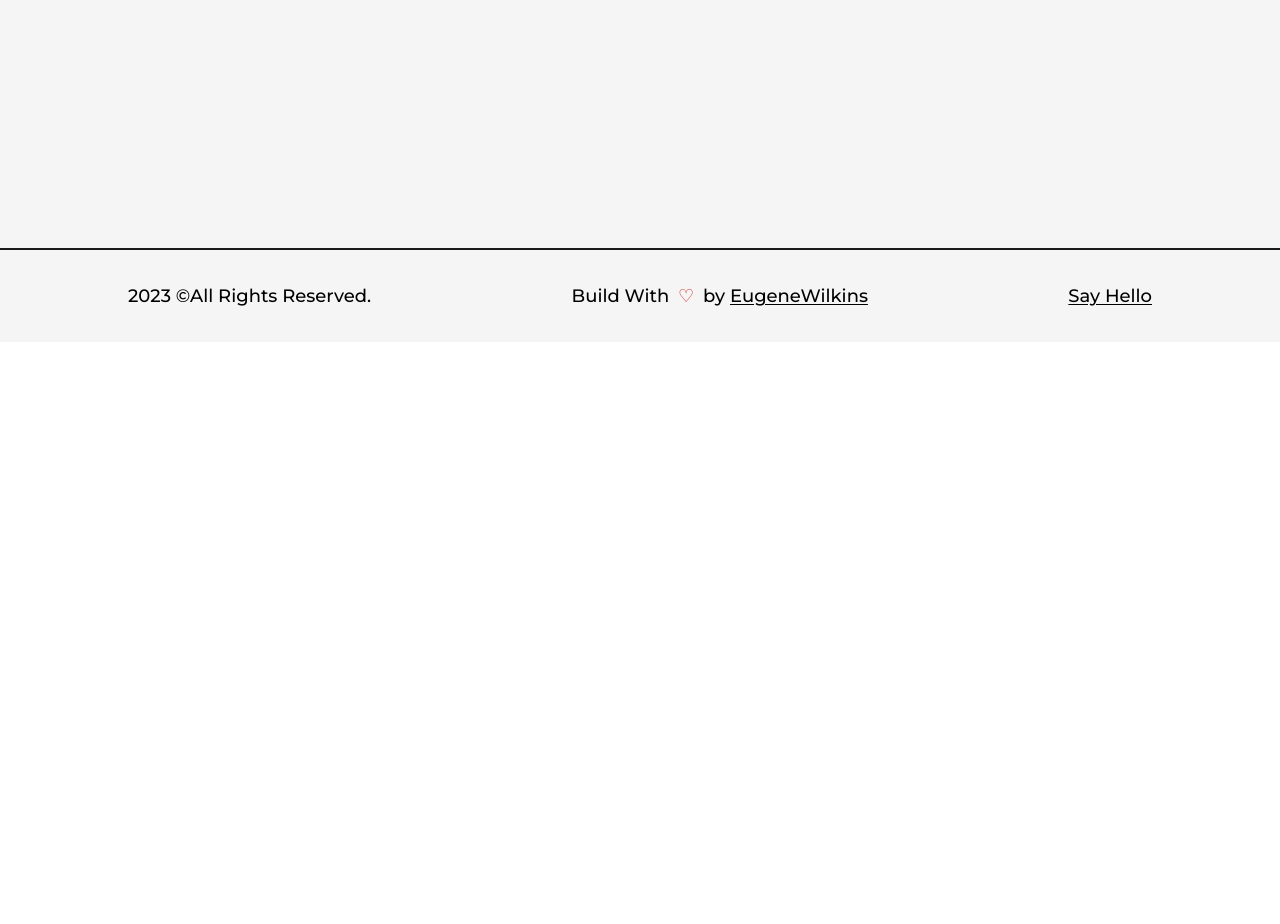
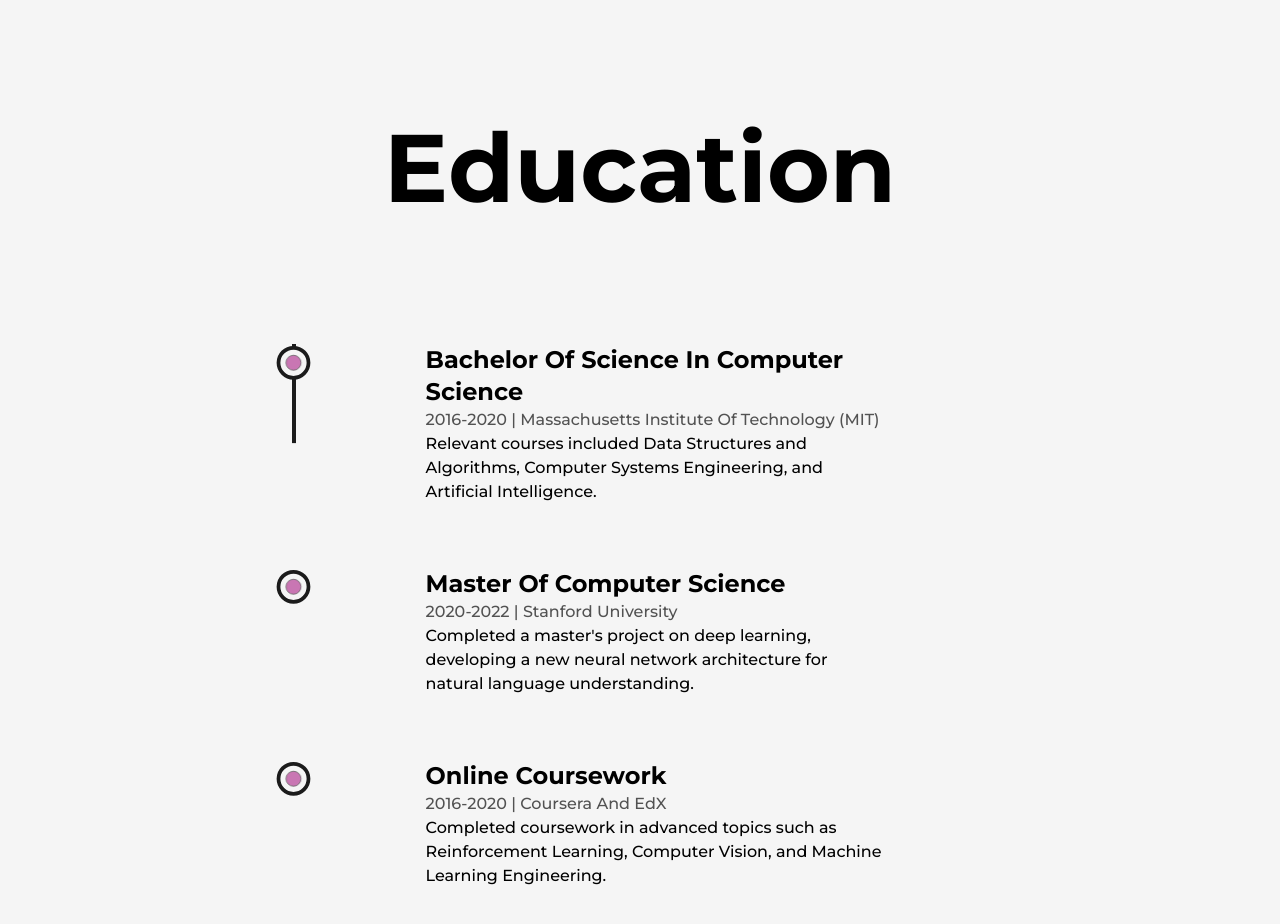
Before and after one commit to ewilkinsiii/Next.js-Developer-Portfolio, a Next.js app: page /about in a window 1280 px wide. Shown: the part 3700-4624 px from the top of the page. Before the commit the page ends 4042 px from the top, so only its background shows below. Built offline with nearby package versions, Linux system fonts and the light colour scheme.

Commit message:
added education

```diff
--- /dev/null
+++ b/src/components/Education.js
@@ -0,0 +1,77 @@
+import React, { useRef } from "react";
+import { motion, useScroll } from "framer-motion";
+import LiIcon from "./LiIcon";
+
+const Details = ({ type, time, place, info }) => {
+  const ref = useRef(null);
+  return (
+    <li
+      ref={ref}
+      className="my-8 first:mt-0 last:mb-0 w-[60%]
+          mx-auto flex flex-col items-center justify-between"
+      //key={props.id}
+    >
+      <LiIcon reference={ref} />
+      <motion.div
+        initial={{ y: 50 }}
+        whileInView={{ y: 0 }}
+        transition={{ duration: 0.5, type: "spring" }}
+      >
+        <h3 className="capitalize font-bold text-2xl">{type}</h3>
+        <span className="capitalize font-medium text-dark/75">
+          {time} | {place}
+        </span>
+        <p className="font-medium w-full">{info}</p>
+      </motion.div>
+    </li>
+  );
+};
+
+const Education = () => {
+  const ref = useRef(null);
+  const { scrollYProgress } = useScroll({
+    target: ref,
+    offset: ["start end", "end start"],
+  });
+
+  return (
+    <div className="my-64">
+      <h2 className="font-bold text-8xl mb-32 w-full text-center">Education</h2>
+
+      <div ref={ref} className="relative w-[75%] mx-auto">
+        <motion.div
+          style={{ scaleY: scrollYProgress }}
+          className="absolute left-9 top-0 w-[4px] h-full bg-dark origin-top"
+        />
+
+        <ul className="w-full flex flex-col items-start justify-between ml-4">
+          <Details
+            type="Bachelor Of Science In Computer Science"
+            time="2016-2020"
+            place="Massachusetts Institute Of Technology (MIT)"
+            info="Relevant courses included Data Structures and Algorithms, Computer Systems Engineering, and Artificial
+            Intelligence."
+          />
+
+          <Details
+            type="Master Of Computer Science"
+            time="2020-2022"
+            place="Stanford University"
+            info="Completed a master's project on deep learning, developing a new neural network architecture for natural
+           language understanding."
+          />
+
+          <Details
+            type="Online Coursework"
+            time="2016-2020"
+            place="Coursera And EdX"
+            info="Completed coursework in advanced topics such as Reinforcement Learning, Computer Vision, and Machine
+            Learning Engineering."
+          />
+        </ul>
+      </div>
+    </div>
+  );
+};
+
+export default Education;
--- a/src/pages/about.js
+++ b/src/pages/about.js
@@ -7,6 +7,7 @@
 import { useInView, useMotionValue, useSpring } from "framer-motion";
 import Skills from "@/components/Skills";
 import Experience from "@/components/Experience";
+import Education from "@/components/Education";
 
 const AnimatedNumbers = ({ value }) => {
   const ref = useRef(null);
@@ -112,6 +113,7 @@
 
           <Skills />
           <Experience />
+          <Education />
         </Layout>
       </main>
     </>
```
